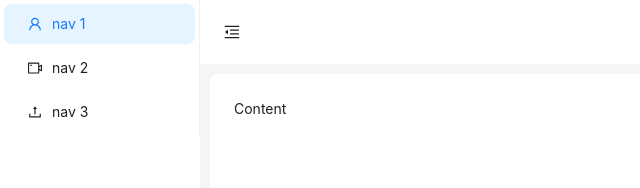
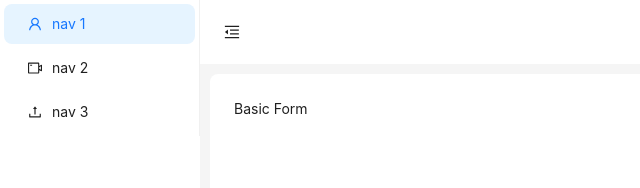
Before and after one commit to haibolian/react-template-admin, a React (Vite) app: page /form in a window 1280 px wide. Shown: the top 188 px of the page, without its empty margins (0-640 px from the left). Built offline with nearby package versions, Linux system fonts and the light colour scheme.

Commit message:
feat: 基本路由

```diff
--- a/src/App.tsx
+++ b/src/App.tsx
@@ -1,9 +1,10 @@
-import Layout from './layout'
+import Router from "./router"
+
 
 function App() {
   return (
     <>
-      <Layout></Layout>
+      <Router></Router>
     </>
   )
 }
--- a/src/layout/index.tsx
+++ b/src/layout/index.tsx
@@ -1,4 +1,5 @@
 import React, { useState } from 'react';
+import { Outlet } from 'react-router-dom';
 import {
   MenuFoldOutlined,
   MenuUnfoldOutlined,
@@ -8,7 +9,7 @@ import SideBar from './sider';
 
 const { Header, Content } = Layout;
 
-const App: React.FC = () => {
+const LayoutPage: React.FC = () => {
   const [collapsed, setCollapsed] = useState(false);
   const {
     token: { colorBgContainer, borderRadiusLG },
@@ -39,11 +40,11 @@ const App: React.FC = () => {
             borderRadius: borderRadiusLG,
           }}
         >
-          Content
+          <Outlet />
         </Content>
       </Layout>
     </Layout>
   );
 };
 
-export default App;
+export default LayoutPage;
--- /dev/null
+++ b/src/pages/dashboard/index.tsx
@@ -0,0 +1,11 @@
+import React from 'react';
+
+const Dashboard: React.FC = () => {
+  return (
+    <>
+      <h1>dashboard</h1>
+    </>
+  );
+}
+
+export default Dashboard;
--- /dev/null
+++ b/src/pages/form/basic-form.tsx
@@ -0,0 +1,11 @@
+import React from 'react';
+
+const BasicForm: React.FC = () => {
+  return (
+    <>
+      <h1>Basic Form</h1>
+    </>
+  );
+}
+
+export default BasicForm;
--- /dev/null
+++ b/src/pages/form/pro-form.tsx
@@ -0,0 +1,11 @@
+import React from 'react';
+
+const ProForm: React.FC = () => {
+  return (
+    <>
+      <h1>Pro Form</h1>
+    </>
+  );
+}
+
+export default ProForm;
--- /dev/null
+++ b/src/router/index.tsx
@@ -0,0 +1,24 @@
+import React from 'react';
+import { BrowserRouter, Route, Routes } from 'react-router-dom'
+import Dashboard from '../pages/dashboard';
+import BasicForm from '../pages/form/basic-form';
+import ProForm from '../pages/form/pro-form';
+import Layout from '../layout';
+
+const Router: React.FC = () => {
+  return (
+    <BrowserRouter>
+      <Routes>
+        <Route element={ <Layout /> }>
+          <Route index element={ <Dashboard /> } />
+          <Route path='form'>
+            <Route index element={<BasicForm />}></Route>
+            <Route path='pro' element={<ProForm />}></Route>
+          </Route>
+        </Route>
+      </Routes>
+    </BrowserRouter>
+  );
+}
+
+export default Router;
```
